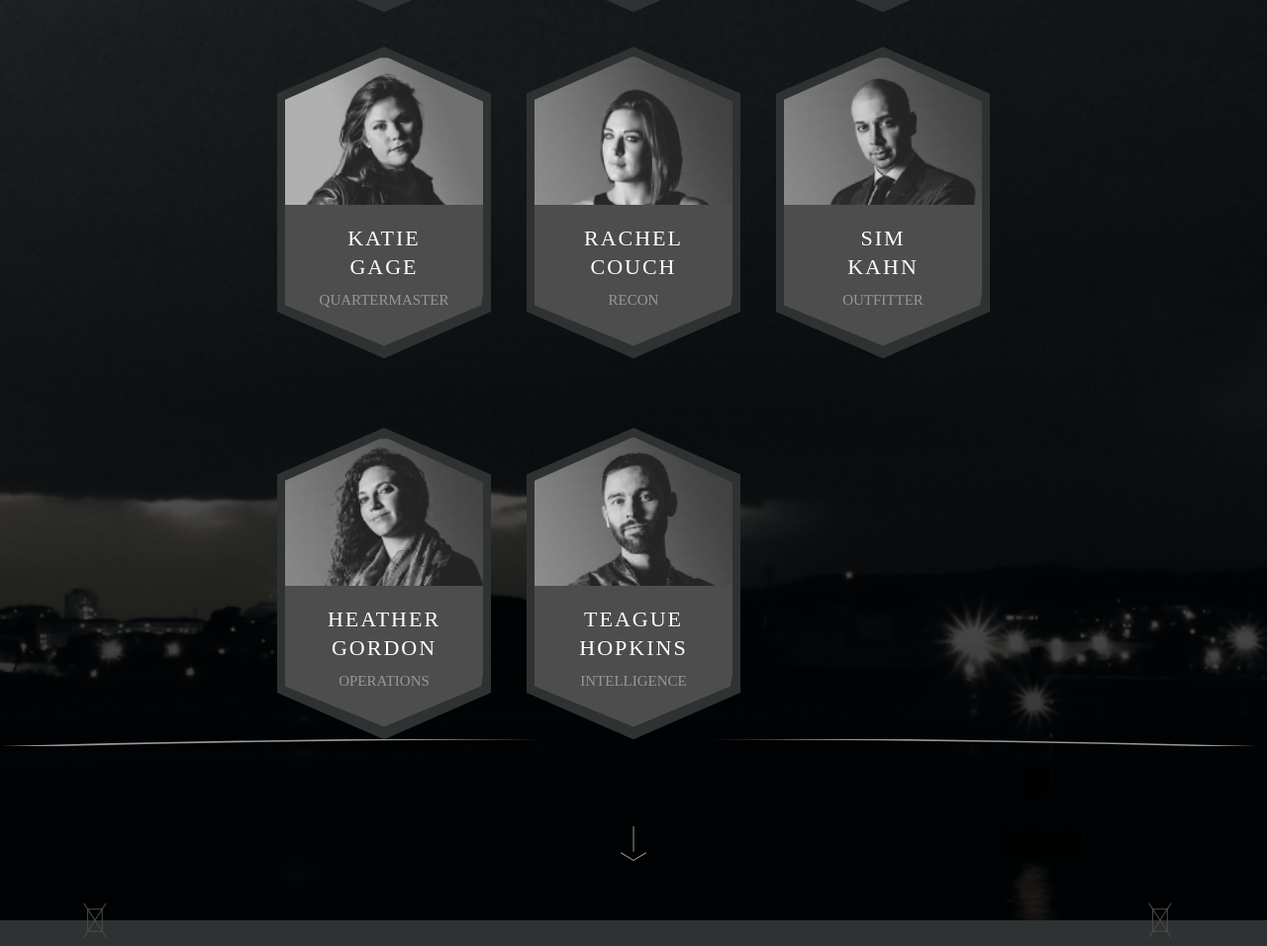
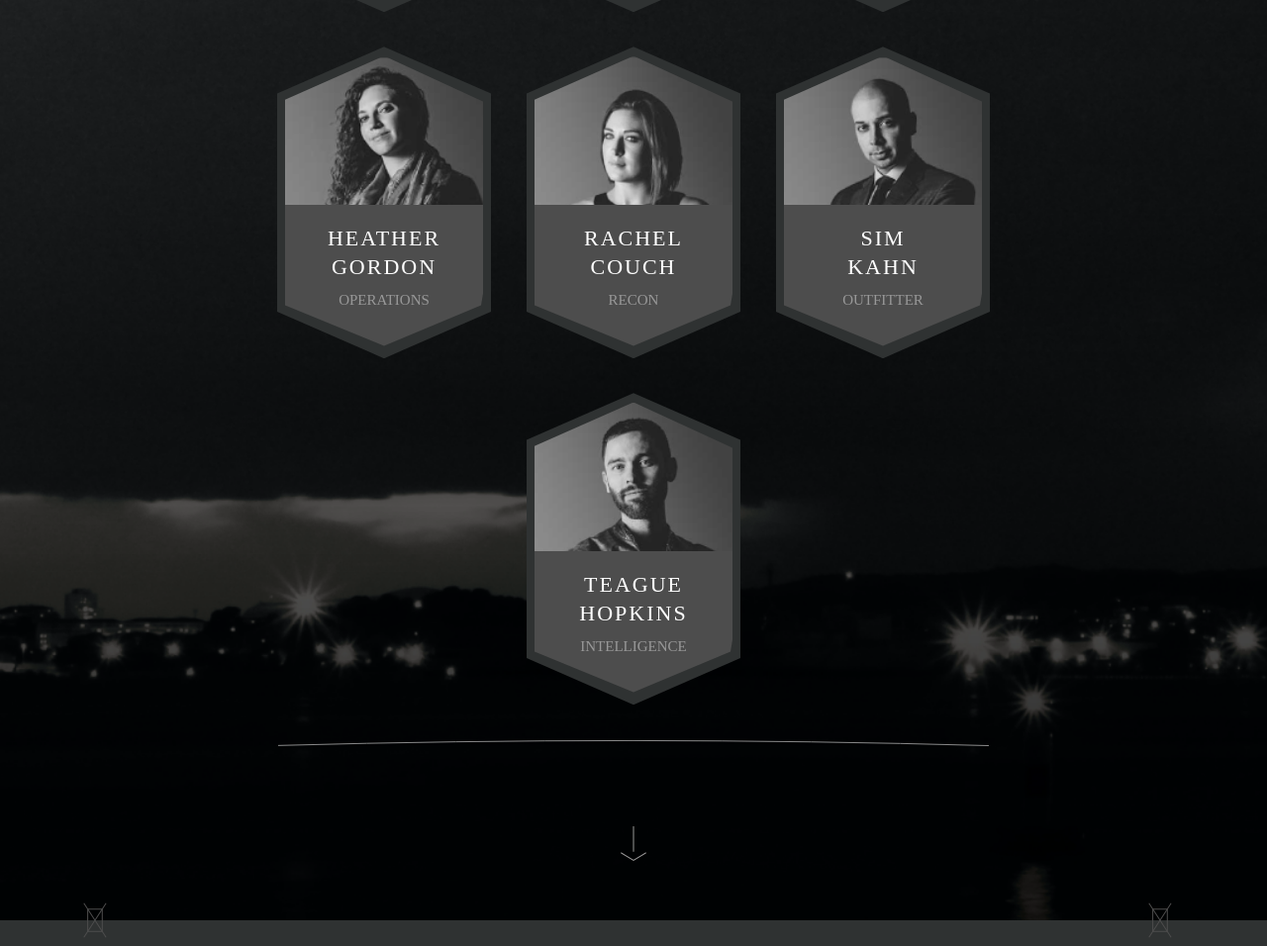
Before and after one commit to teaguehopkins/thexp.co, a plain HTML site: page index.html in a window 1280 px wide. Shown: the part 6504-7460 px from the top of the page at 99% size. Drawn offline with nearby package versions, Linux system fonts and the light colour scheme.

Commit message:
Site as live on 8-30-15. Updated staff list.

```diff
--- a/index.html
+++ b/index.html
@@ -295,12 +295,12 @@
 					</div>
 					<div class="row">
 						<div class="column column-third clip-path">
-							<div class="team-photo mod-katie">
+							<div class="team-photo mod-heather">
 								<div class="team-content">
-									<p class="team-name">Katie<br>Gage</p>
-									<p class="team-title">Quartermaster</p>
-									<p class="team-bio">Startup advocate supporting emerging growth companies &amp; young entrepreneurs.</p>
-									<a class="team-link" href="//www.linkedin.com/in/katiegage" target="_blank">More</a>
+									<p class="team-name">Heather<br>Gordon</p>
+									<p class="team-title">Operations</p>
+									<p class="team-bio">Seasoned experience producer, master of Zen.</p>
+									<a class="team-link" href="//instagram.com/hmgordon3/" target="_blank">More</a>
 								</div>
 							</div>
 						</div>
@@ -326,18 +326,9 @@
 						</div>
 					</div>
 					<div class="row">
+						<div class="column column-third clip-path">
 						</div>
-						<div class="column column-third clip-path">
-							<div class="team-photo mod-heather">
-								<div class="team-content">
-									<p class="team-name">Heather<br>Gordon</p>
-									<p class="team-title">Operations</p>
-									<p class="team-bio">Seasoned experience producer, master of Zen.</p>
-									<a class="team-link" href="//instagram.com/hmgordon3/" target="_blank">More</a>
-								</div>
-							</div>
-						</div>
-						<div class="column column-third clip-path">
+						<div class="column column-third clip-path" style="margin-left: 252px;">
 							<div class="team-photo mod-teague">
 								<div class="team-content">
 									<p class="team-name">Teague<br>Hopkins</p>
@@ -459,5 +450,6 @@
 			</section>
 		</div>
 		<script src="https://ajax.googleapis.com/ajax/libs/jquery/2.1.4/jquery.min.js"></script><script src="https://cdn.jsdelivr.net/velocity/1.2.2/velocity.min.js"></script><script src="scripts.js"></script>
+		<script src="//load.sumome.com/" data-sumo-site-id="b22b2a02865da1ff5afaf9499863aa52a5918841f43ad2bdfa780c61b2c01aaa" async="async"></script>
 	</body>
 </html>
```
